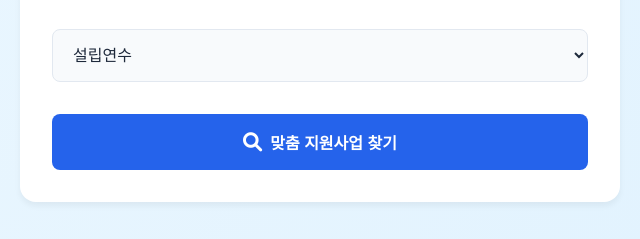
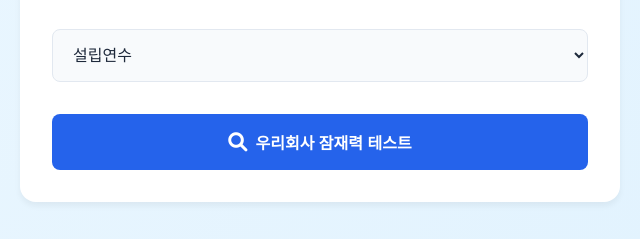
Before and after one commit to sewoong333/CFO190, a website: page index.html in a window 1280 px wide. Shown: the part 804-1043 px from the top of the page, 320-960 px from the left. Drawn offline with Linux system fonts and the light colour scheme.

Commit message:
Change button text to '우리회사 잠재력 테스트' in potential analysis section

```diff
--- a/index.html
+++ b/index.html
@@ -76,7 +76,7 @@
                         </div>
                         <button type="submit" class="analysis-button">
                             <i class="fas fa-search"></i>
-                            맞춤 지원사업 찾기
+                            우리회사 잠재력 테스트
                         </button>
                     </form>
                 </div>
```
